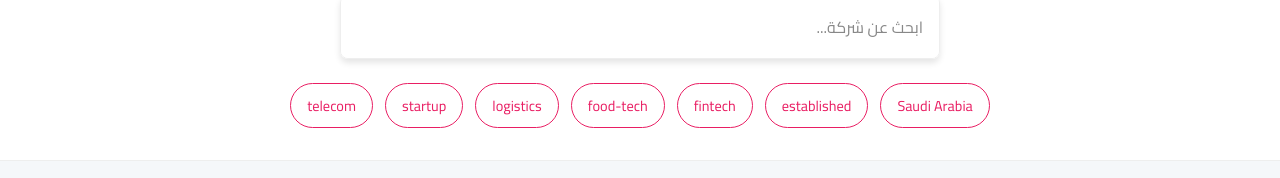
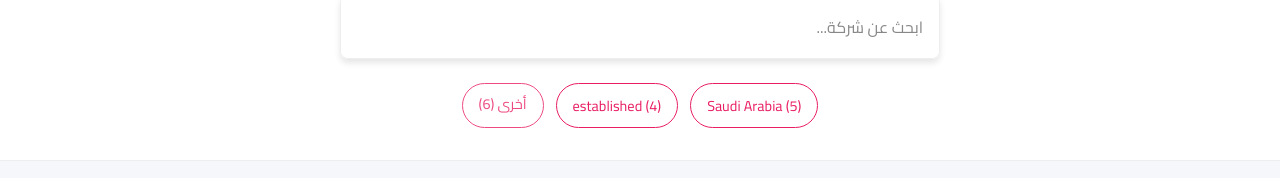
Before and after one commit to ta0a2000t/bwsalitech, a Next.js app in the folder bwsalitech-nextjs/: page / in a window 1280 px wide. Shown: the part 121-299 px from the top of the page. Built offline with nearby package versions, Linux system fonts and the light colour scheme.

Commit message:
better filteration (tag count in real time)

```diff
--- a/bwsalitech-nextjs/components/TagFilter.tsx
+++ b/bwsalitech-nextjs/components/TagFilter.tsx
@@ -2,35 +2,67 @@ import React from 'react';
 import type { Language } from '../interfaces';
 import styles from '../styles/Home.module.css'; // Assuming styles are here
 
-// Define props interface
+// Define the structure for tags with counts
+interface TagWithCount {
+  tag: string;
+  count: number;
+}
+
+// Define props interface - Updated
 interface TagFilterProps {
-  tags: string[];
+  tagsWithCounts: TagWithCount[]; // Changed from tags: string[]
   activeFilters: Set<string>;
-  onToggleFilter: (tag: string) => void; // Function prop type
+  onToggleFilter: (tag: string) => void;
   language: Language;
 }
 
-const TagFilter: React.FC<TagFilterProps> = ({ tags, activeFilters, onToggleFilter, language }) => {
-  if (!tags || tags.length === 0) {
+const TagFilter: React.FC<TagFilterProps> = ({
+  tagsWithCounts,
+  activeFilters,
+  onToggleFilter,
+  language,
+}) => {
+  if (!tagsWithCounts || tagsWithCounts.length === 0) {
     return null;
   }
 
+  // --- MODIFICATION START: Slice tags and calculate 'Other' count ---
+  const topTags = tagsWithCounts.slice(0, 2);
+  const otherTags = tagsWithCounts.slice(2);
+
+  // Calculate the total count for the 'Other' category
+  // This sums the counts of each tag appearance in the 'other' group.
+  const otherCount = otherTags.reduce((sum, current) => sum + current.count, 0);
+  // --- MODIFICATION END ---
+
   return (
     <div className={styles.tagFilters}>
-      {tags.map(tag => {
-        const isActive = activeFilters.has(tag);
+      {/* Render Top 2 Tags */}
+      {topTags.map(item => {
+        const isActive = activeFilters.has(item.tag);
         return (
           <button
-            key={tag}
-            className={`${styles.tag} ${isActive ? styles.active : ''}`} // Use styles.active
-            onClick={() => onToggleFilter(tag)}
-            aria-pressed={isActive} // Correct accessibility attribute
-            aria-label={`${language === 'ar' ? 'تصفية حسب' : 'Filter by'} ${tag}`}
+            key={item.tag}
+            className={`${styles.tag} ${isActive ? styles.active : ''}`}
+            onClick={() => onToggleFilter(item.tag)}
+            aria-pressed={isActive}
+            aria-label={`${language === 'ar' ? 'تصفية حسب' : 'Filter by'} ${item.tag} (${item.count} ${language === 'ar' ? 'شركة' : 'companies'})`}
           >
-            {tag}
+            {item.tag} ({item.count}) {/* Display tag and count */}
           </button>
         );
       })}
+
+      {/* Render "Other" Tag if applicable */}
+      {otherTags.length > 0 && (
+        // Render as a non-interactive span, as clicking "Other" isn't defined
+        <span
+           className={`${styles.tag} ${styles.otherTag}`} // Add specific style if needed
+           aria-label={`${otherCount} ${language === 'ar' ? 'شركات في فئات أخرى' : 'companies in other categories'}`}
+        >
+          {language === 'ar' ? 'أخرى' : 'Other'} ({otherCount})
+        </span>
+      )}
     </div>
   );
 };
--- a/bwsalitech-nextjs/pages/index.tsx
+++ b/bwsalitech-nextjs/pages/index.tsx
@@ -4,10 +4,6 @@ import type { GetStaticProps, NextPage } from 'next';
 import fs from 'fs';
 import path from 'path';
 import FlexSearch from 'flexsearch';
-// Explicitly type the Document interface from FlexSearch if needed elsewhere,
-// but for index creation, generic <Company> often suffices.
-// import type { Document as FlexSearchDocument } from 'flexsearch';
-
 
 // Import Interfaces
 import type { Company, Language } from '../interfaces';
@@ -16,10 +12,16 @@ import type { Company, Language } from '../interfaces';
 import Header from '../components/Header';
 import Footer from '../components/Footer';
 import CompanyCard from '../components/CompanyCard';
-import TagFilter from '../components/TagFilter';
+import TagFilter from '../components/TagFilter'; // Make sure this import is correct
 
 // Import Styles
 import styles from '../styles/Home.module.css';
+
+// Define the structure for tags with counts for TagFilter component
+interface TagWithCount {
+  tag: string;
+  count: number;
+}
 
 // --- Props Type for the Page ---
 interface HomeProps {
@@ -30,7 +32,7 @@ interface HomeProps {
 export const getStaticProps: GetStaticProps<HomeProps> = async () => {
   const dataFilePath = path.join(process.cwd(), 'data', 'companies.json');
   const jsonData = fs.readFileSync(dataFilePath, 'utf8');
-  const allCompanies: Company[] = JSON.parse(jsonData); // Type assertion
+  const allCompanies: Company[] = JSON.parse(jsonData);
 
   return {
     props: {
@@ -45,38 +47,30 @@ const Home: NextPage<HomeProps> = ({ allCompanies }) => {
   const [language, setLanguage] = useState<Language>('ar');
   const [searchQuery, setSearchQuery] = useState<string>('');
   const [activeFilters, setActiveFilters] = useState<Set<string>>(new Set());
-  // Type the FlexSearch index state. Store the index configuration type.
   const [searchIndex, setSearchIndex] = useState<FlexSearch.Document<Company, true> | null>(null);
-  const [searchResults, setSearchResults] = useState<Set<string> | null>(null); // Stores IDs
+  const [searchResults, setSearchResults] = useState<Set<string> | null>(null);
 
   // --- Effects ---
-  // Initialize FlexSearch index
   useEffect(() => {
-    // Define the index structure matching the Company interface
-    const index = new FlexSearch.Document<Company, true>({ // Use 'true' to store the document
+    const index = new FlexSearch.Document<Company, true>({
       document: {
         id: 'id',
         index: ['name_ar', 'name_en', 'description_ar', 'description_en', 'tags'],
-        // We need to tell FlexSearch how to handle the 'tags' array for indexing
-        // Option 1: Default (treats array as space-separated string) - Often works okay
-        // Option 2: Use a custom encoder/tokenizer if needed for more complex tag scenarios
       },
-      tokenize: 'forward', // Adjust tokenizer as needed
+      tokenize: 'forward',
       cache: 100,
     });
-
     allCompanies.forEach(company => index.add(company));
     setSearchIndex(index);
     console.log('FlexSearch index initialized.');
-  }, [allCompanies]); // Dependency array
+  }, [allCompanies]);
 
-  // Set document lang/dir
   useEffect(() => {
     document.documentElement.lang = language;
     document.documentElement.dir = language === 'ar' ? 'rtl' : 'ltr';
   }, [language]);
 
-  // --- Event Handlers (Typed) ---
+  // --- Event Handlers ---
   const toggleLanguage = useCallback(() => {
     setLanguage(prevLang => (prevLang === 'ar' ? 'en' : 'ar'));
   }, []);
@@ -86,31 +80,26 @@ const Home: NextPage<HomeProps> = ({ allCompanies }) => {
     setSearchQuery(query);
 
     if (!query) {
-      setSearchResults(null);
+      setSearchResults(null); // Clear search results when query is empty
       return;
     }
 
     if (searchIndex) {
       try {
-        // Search returns enriched results because enrich: true was used in index creation
         const results = await searchIndex.searchAsync(query, { limit: allCompanies.length });
         const matchedIds = new Set<string>();
-        // Results structure from searchAsync (without enrich option): Array<{field: string, result: Array<id>}>
-        // If index was created with store: true/enrich: true, result items might be document objects.
-        // Check FlexSearch docs based on exact index options. Assuming results are IDs here:
         results.forEach(fieldResult => {
             fieldResult.result.forEach(id => {
-                matchedIds.add(id.toString()); // Ensure IDs are strings
+                matchedIds.add(id.toString());
             });
         });
-
         setSearchResults(matchedIds);
       } catch (e) {
         console.error("Search failed:", e);
-        setSearchResults(new Set());
+        setSearchResults(new Set()); // Set to empty set on error
       }
     }
-  }, [searchIndex, allCompanies.length]); // Include dependencies
+  }, [searchIndex, allCompanies.length]);
 
   const toggleFilter = useCallback((tag: string) => {
     setActiveFilters(prevFilters => {
@@ -120,6 +109,7 @@ const Home: NextPage<HomeProps> = ({ allCompanies }) => {
       } else {
         newFilters.add(tag);
       }
+      // Don't reset search when toggling filters, let them combine
       return newFilters;
     });
   }, []);
@@ -134,32 +124,42 @@ const Home: NextPage<HomeProps> = ({ allCompanies }) => {
     linkElement.click();
   }, [allCompanies]);
 
-  // --- Derived State (Filtering Logic) ---
+  // --- Derived State: Filtered Companies ---
   const filteredCompanies = useMemo(() => {
     let companiesToShow = allCompanies;
 
+    // Apply search results first if available
     if (searchResults !== null) {
+      // If search has run (even if it found 0 results), filter by the result IDs
       companiesToShow = companiesToShow.filter(company => searchResults.has(company.id));
     }
 
+    // Then apply active tag filters to the (potentially search-filtered) list
     if (activeFilters.size > 0) {
       const filters = Array.from(activeFilters);
       companiesToShow = companiesToShow.filter(company =>
-        // only include if **every** active filter is in the company's tags
         filters.every(f => company.tags.includes(f))
       );
     }
 
     return companiesToShow;
-  }, [allCompanies, searchResults, activeFilters]);
+  }, [allCompanies, searchResults, activeFilters]); // Depends on search and filters
 
-  const availableTags = useMemo(() => {
-    const tags = new Set<string>();
+  // --- MODIFICATION START: Calculate tag counts based on CURRENTLY VISIBLE companies ---
+  const currentVisibleTagsWithCounts = useMemo<TagWithCount[]>(() => {
+    const counts: { [tag: string]: number } = {};
+    // *** Use filteredCompanies here instead of allCompanies ***
     filteredCompanies.forEach(company => {
-      company.tags.forEach(tag => tags.add(tag));
+      company.tags.forEach(tag => {
+        counts[tag] = (counts[tag] || 0) + 1;
+      });
     });
-    return Array.from(tags).sort();
-  }, [filteredCompanies]);
+
+    return Object.entries(counts)
+      .map(([tag, count]) => ({ tag, count }))
+      .sort((a, b) => b.count - a.count); // Sort descending by count
+  }, [filteredCompanies]); // *** Dependency is now filteredCompanies ***
+  // --- MODIFICATION END ---
 
   // --- Render ---
   const pageTitle = language === 'ar' ? 'بوصلةك | دليل شركات التقنية العربية' : 'Bawsalatuk | Arab Tech Companies Directory';
@@ -171,7 +171,6 @@ const Home: NextPage<HomeProps> = ({ allCompanies }) => {
         <title>{pageTitle}</title>
         <meta name="description" content={metaDescription} />
         <meta name="viewport" content="width=device-width, initial-scale=1" />
-        {/* <link rel="icon" href="/favicon.ico" /> */}
       </Head>
 
       <Header currentLanguage={language} onToggleLanguage={toggleLanguage} />
@@ -189,12 +188,14 @@ const Home: NextPage<HomeProps> = ({ allCompanies }) => {
                 aria-label={language === 'ar' ? 'بحث عن شركة' : 'Search for company'}
               />
             </div>
+            {/* --- MODIFICATION: Pass the DYNAMICALLY calculated tags --- */}
             <TagFilter
-              tags={availableTags}
+              tagsWithCounts={currentVisibleTagsWithCounts} // Pass the dynamic list
               activeFilters={activeFilters}
               onToggleFilter={toggleFilter}
               language={language}
              />
+             {/* --- MODIFICATION END --- */}
           </div>
         </section>
 
@@ -209,10 +210,6 @@ const Home: NextPage<HomeProps> = ({ allCompanies }) => {
                 {!searchIndex && searchQuery && (
                    <p className={styles.loadingOrError}>Initializing search...</p>
                 )}
-                {/* Removed the 'searching' state as searchResults handles it */}
-                {/* {searchIndex && searchResults === null && searchQuery && (
-                    <p className={styles.loadingOrError}>Searching...</p>
-                )} */}
 
                 <div className={styles.companiesGrid}>
                     {filteredCompanies.length > 0 ? (
@@ -224,19 +221,18 @@ const Home: NextPage<HomeProps> = ({ allCompanies }) => {
                             />
                         ))
                     ) : (
-                        (searchQuery || activeFilters.size > 0) && (
+                        // Show "no results" if filtering/searching is active OR if the initial data is empty
+                        (searchQuery || activeFilters.size > 0 || allCompanies.length === 0) && (
                              <div className={styles.noResults}>
-                                {language === 'ar'
-                                ? 'لا توجد نتائج مطابقة للبحث أو التصفية.'
-                                : 'No matching results found for your search or filters.'}
+                                {allCompanies.length === 0
+                                 ? (language === 'ar' ? 'لم يتم تحميل بيانات الشركات.' : 'Company data could not be loaded.')
+                                 : (language === 'ar'
+                                    ? 'لا توجد نتائج مطابقة للبحث أو التصفية.'
+                                    : 'No matching results found for your search or filters.')
+                                }
                              </div>
                          )
                     )}
-                     {allCompanies.length === 0 && (
-                         <div className={styles.noResults}>
-                            {language === 'ar' ? 'لم يتم تحميل بيانات الشركات.' : 'Company data could not be loaded.'}
-                         </div>
-                     )}
                 </div>
             </div>
         </section>
--- a/bwsalitech-nextjs/styles/Home.module.css
+++ b/bwsalitech-nextjs/styles/Home.module.css
@@ -120,16 +120,34 @@ transition: var(--transition);
 font-size: 0.9rem;
 /* color: var(--primary-color); */ /* Use variable */
 color: var(--tag-text-color);
+white-space: nowrap; /* Prevent wrapping inside button/span */
+}
+
+/* --- MODIFICATION START: Style for non-interactive 'Other' tag --- */
+.otherTag {
+  cursor: default; /* Indicate non-interactive */
+  /* Optional: slightly different appearance */
+  opacity: 0.8; /* Example: slightly faded */
 }
 
 .tag:hover,
-.tag.active { /* Style active state */
+.tag.active { /* Style active state - applied only to actual buttons */
 /* background-color: var(--primary-color); */ /* Use variable */
 background-color: var(--tag-active-bg);
 /* color: white; */ /* Use variable */
 color: var(--tag-active-text);
 border-color: var(--tag-active-bg); /* Match border */
+opacity: 1; /* Ensure active/hovered tags are fully opaque */
 }
+
+/* Ensure the non-interactive span doesn't get button hover effects */
+.otherTag:hover {
+    background-color: var(--tag-bg-color); /* Keep original background */
+    color: var(--tag-text-color);          /* Keep original text color */
+    border-color: var(--tag-border-color); /* Keep original border color */
+    opacity: 0.8; /* Keep faded style */
+}
+/* --- MODIFICATION END --- */
 
 
 /* --- Companies List Section --- */
```
